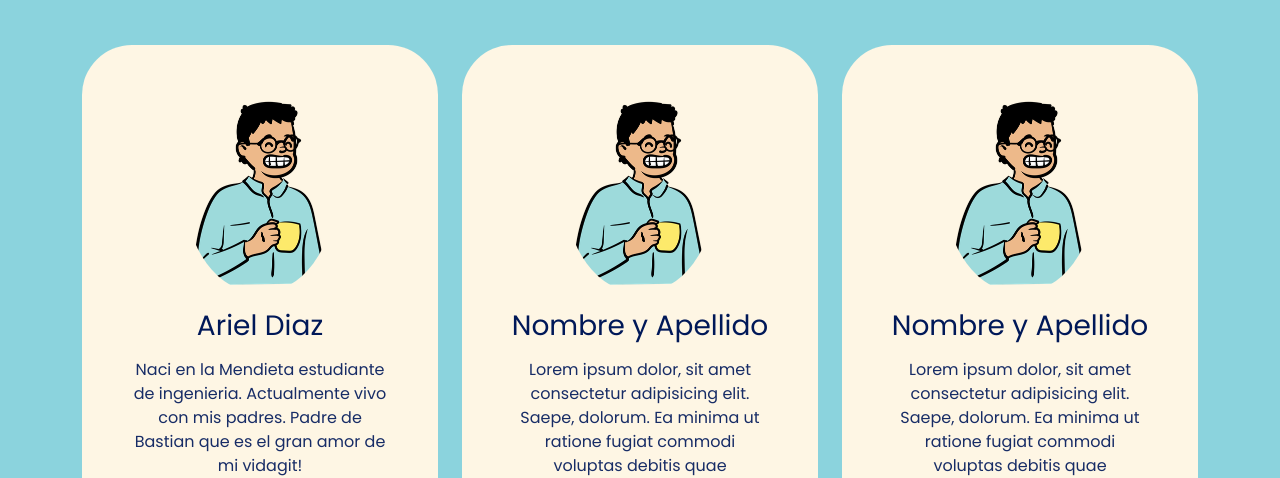
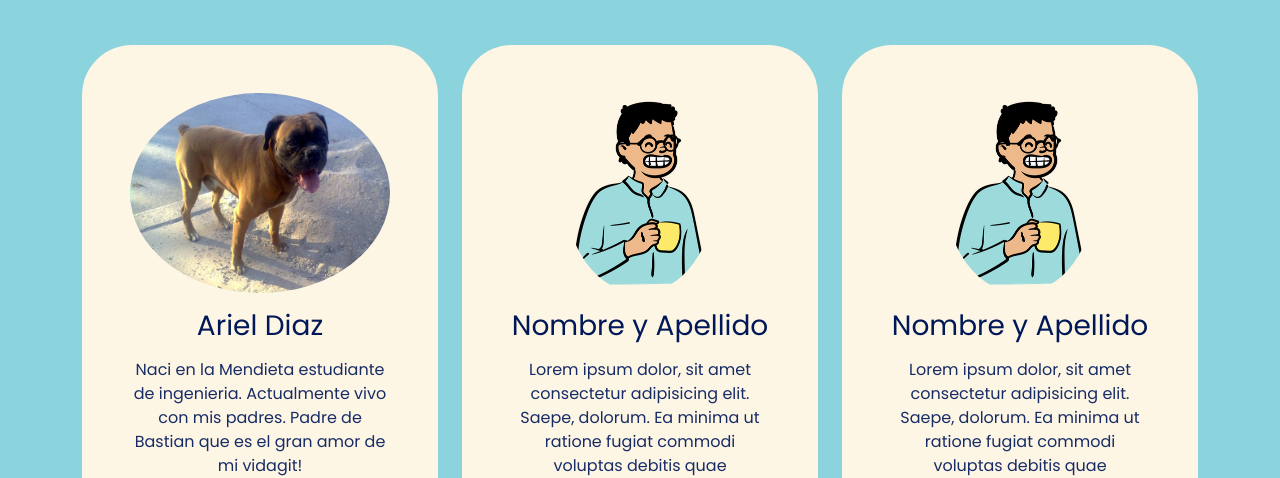
Before and after one commit to arieldiazjjy/devtech-podcast-web, a plain HTML site: page index.html in a window 1280 px wide. Shown: the part 1190-1668 px from the top of the page. Drawn offline with nearby package versions, Linux system fonts and the light colour scheme.

Commit message:
cambio index agregando avatar
agregue imagen de avatar al index

```diff
--- a/index.html
+++ b/index.html
@@ -100,7 +100,7 @@
           <div class="col-md-6 col-lg-4 mb-3">
             <div class="card">
               <div class="card-body text-center p-5">
-                <img src="./assets/avatar.png" alt="avatar" class=" img img-fluid rounded-circle mb-3">
+                <img src="./assets/imagen.jpg" alt="avatar" class=" img img-fluid rounded-circle mb-3">
                 <h3 class="title card-title mb-3">Ariel Diaz</h3>
                 <p>Naci en la Mendieta estudiante de ingenieria. Actualmente vivo con mis padres. Padre de Bastian que es el gran amor de mi vidagit!</p>
                 <a href="#"><i class="bi bi-twitter text-dark mx-1 lead"></i></a>
```
